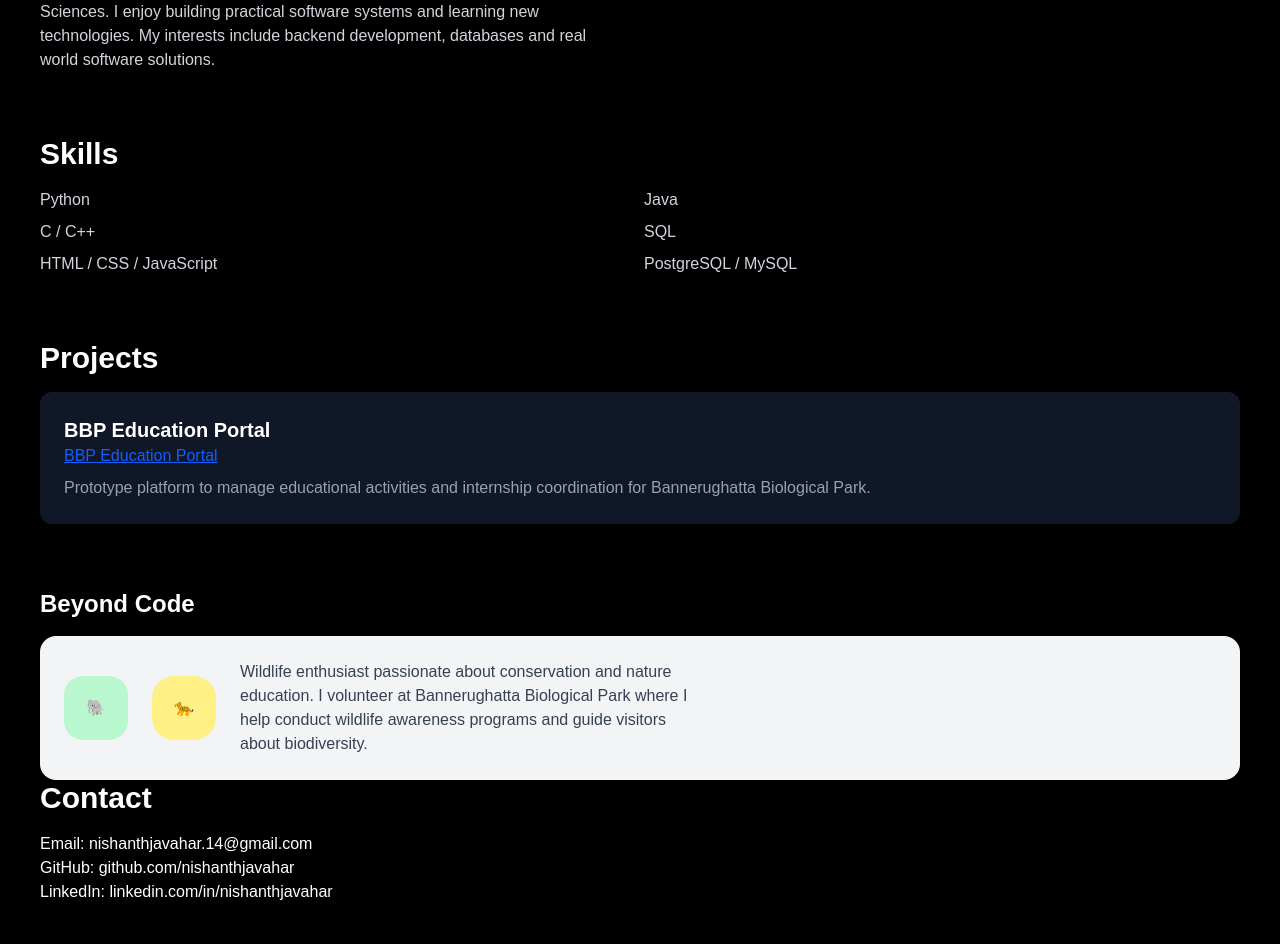
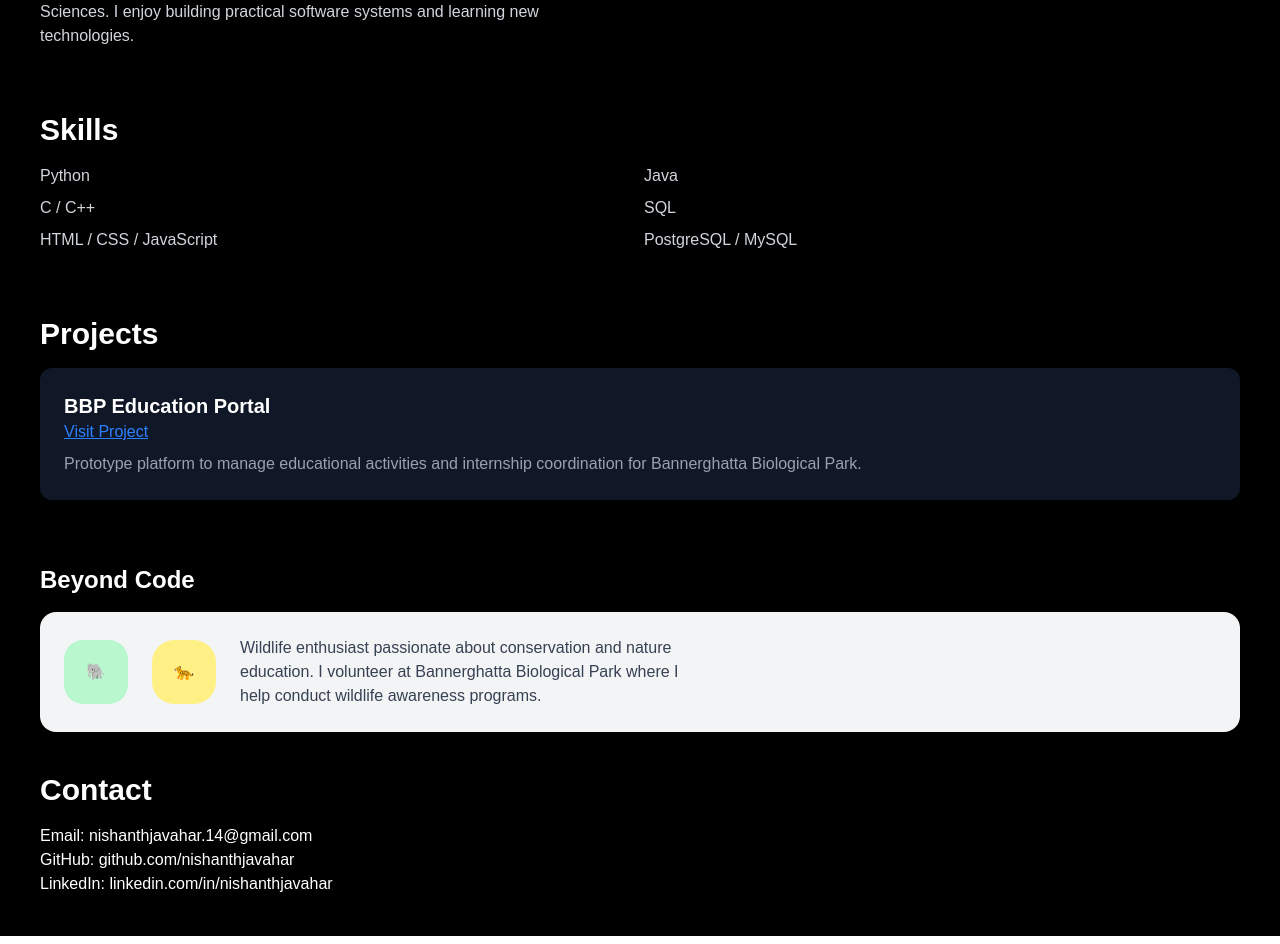
Before and after one commit to nishanthjavahar/portfolio, a Next.js app: page / in a window 1280 px wide. Shown: the part 320-1264 px from the top of the page. Built offline with nearby package versions, Linux system fonts and the light colour scheme.

Commit message:
fix flying bird component deployment

```diff
--- a/app/page.tsx
+++ b/app/page.tsx
@@ -1,93 +1,5 @@
-export default function Home() {
-  return (
+"use client";
 
-    <main className="min-h-screen bg-black text-white p-10">
-      <FlyingBird />
-      <section className="mb-20">
-        <h1 className="text-5xl font-bold">Sree Nishanth J</h1>
-        <p className="mt-4 text-xl">
-          Computer Science Engineering Student
-        </p>
-        <p className="mt-2 text-gray-400">
-          Backend Developer | Python | SQL | Web Development
-        </p>
-      </section>
-
-      <section className="mb-16">
-        <h2 className="text-3xl font-semibold mb-4">About</h2>
-        <p className="text-gray-300 max-w-xl">
-          I am a Computer Science undergraduate at M.S. Ramaiah University
-          of Applied Sciences. I enjoy building practical software systems
-          and learning new technologies. My interests include backend
-          development, databases and real world software solutions.
-        </p>
-      </section>
-
-      <section className="mb-16">
-        <h2 className="text-3xl font-semibold mb-4">Skills</h2>
-        <ul className="grid grid-cols-2 gap-2 text-gray-300">
-          <li>Python</li>
-          <li>Java</li>
-          <li>C / C++</li>
-          <li>SQL</li>
-          <li>HTML / CSS / JavaScript</li>
-          <li>PostgreSQL / MySQL</li>
-        </ul>
-      </section>
-
-      <section className="mb-16">
-        <h2 className="text-3xl font-semibold mb-4">Projects</h2>
-        <div className="bg-gray-900 p-6 rounded-xl">
-          <h3 className="text-xl font-bold">BBP Education Portal</h3>
-          <a
-  href="https://bbp-education.onrender.com"
-  target="_blank"
-  rel="noopener noreferrer"
-  className="text-blue-600 underline"
->
-  BBP Education Portal
-</a>
-          <p className="text-gray-400 mt-2">
-            Prototype platform to manage educational activities and
-            internship coordination for Bannerughatta Biological Park.
-          </p>
-        </div>
-      </section>
-      <section className="mt-12">
-  <h2 className="text-2xl font-semibold mb-4">Beyond Code</h2>
-
-  <div className="flex items-center gap-6 bg-gray-100 p-6 rounded-2xl">
-
-    {/* Elephant icon */}
-    <div className="w-16 h-16 bg-green-200 rounded-[30%] flex items-center justify-center">
-      🐘
-    </div>
-
-    {/* Leopard icon */}
-    <div className="w-16 h-16 bg-yellow-200 rounded-[35%] flex items-center justify-center">
-      🐆
-    </div>
-
-    <p className="text-gray-700 max-w-md">
-      Wildlife enthusiast passionate about conservation and nature education.
-      I volunteer at Bannerughatta Biological Park where I help conduct wildlife
-      awareness programs and guide visitors about biodiversity.
-    </p>
-
-  </div>
-</section>
-      <section>
-        <h2 className="text-3xl font-semibold mb-4">Contact</h2>
-        <p>Email: nishanthjavahar.14@gmail.com</p>
-        <p>GitHub: github.com/nishanthjavahar</p>
-        <p>LinkedIn: linkedin.com/in/nishanthjavahar</p>
-      </section>
-
-    </main>
-  );
-}
-
-"use client";
 import { useState } from "react";
 
 function FlyingBird() {
@@ -110,3 +22,90 @@ function FlyingBird() {
     </div>
   );
 }
+
+export default function Home() {
+  return (
+    <main className="min-h-screen bg-black text-white p-10">
+
+      <FlyingBird />
+
+      <section className="mb-20">
+        <h1 className="text-5xl font-bold">Sree Nishanth J</h1>
+        <p className="mt-4 text-xl">Computer Science Engineering Student</p>
+        <p className="mt-2 text-gray-400">
+          Backend Developer | Python | SQL | Web Development
+        </p>
+      </section>
+
+      <section className="mb-16">
+        <h2 className="text-3xl font-semibold mb-4">About</h2>
+        <p className="text-gray-300 max-w-xl">
+          I am a Computer Science undergraduate at M.S. Ramaiah University
+          of Applied Sciences. I enjoy building practical software systems
+          and learning new technologies.
+        </p>
+      </section>
+
+      <section className="mb-16">
+        <h2 className="text-3xl font-semibold mb-4">Skills</h2>
+        <ul className="grid grid-cols-2 gap-2 text-gray-300">
+          <li>Python</li>
+          <li>Java</li>
+          <li>C / C++</li>
+          <li>SQL</li>
+          <li>HTML / CSS / JavaScript</li>
+          <li>PostgreSQL / MySQL</li>
+        </ul>
+      </section>
+
+      <section className="mb-16">
+        <h2 className="text-3xl font-semibold mb-4">Projects</h2>
+        <div className="bg-gray-900 p-6 rounded-xl">
+          <h3 className="text-xl font-bold">BBP Education Portal</h3>
+
+          <a
+            href="https://bbp-education.onrender.com"
+            target="_blank"
+            rel="noopener noreferrer"
+            className="text-blue-500 underline"
+          >
+            Visit Project
+          </a>
+
+          <p className="text-gray-400 mt-2">
+            Prototype platform to manage educational activities and internship
+            coordination for Bannerghatta Biological Park.
+          </p>
+        </div>
+      </section>
+
+      <section className="mt-12">
+        <h2 className="text-2xl font-semibold mb-4">Beyond Code</h2>
+
+        <div className="flex items-center gap-6 bg-gray-100 p-6 rounded-2xl">
+          <div className="w-16 h-16 bg-green-200 rounded-[30%] flex items-center justify-center">
+            🐘
+          </div>
+
+          <div className="w-16 h-16 bg-yellow-200 rounded-[35%] flex items-center justify-center">
+            🐆
+          </div>
+
+          <p className="text-gray-700 max-w-md">
+            Wildlife enthusiast passionate about conservation and nature
+            education. I volunteer at Bannerghatta Biological Park where I help
+            conduct wildlife awareness programs.
+          </p>
+        </div>
+      </section>
+
+      <section className="mt-10">
+        <h2 className="text-3xl font-semibold mb-4">Contact</h2>
+        <p>Email: nishanthjavahar.14@gmail.com</p>
+        <p>GitHub: github.com/nishanthjavahar</p>
+        <p>LinkedIn: linkedin.com/in/nishanthjavahar</p>
+      </section>
+
+    </main>
+  );
+}
```
